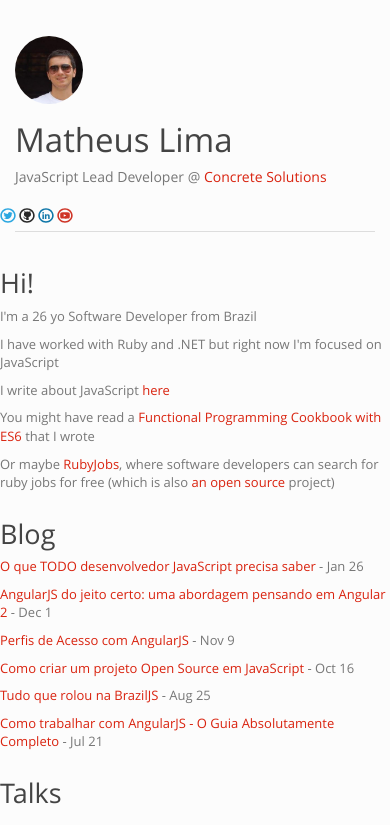
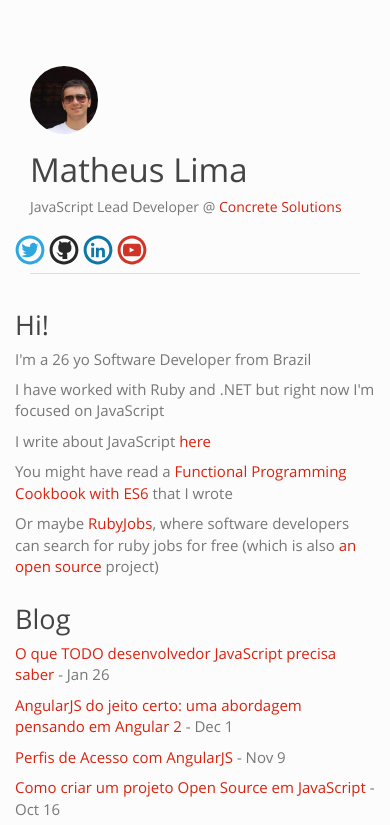
Before and after one commit to matheusml/portfolio-page, a website: page public/index.html in a window 390 px wide. Shown: the top 825 px of the page. Drawn offline with Linux system fonts and the light colour scheme.

Commit message:
Fixing social media icons for mobile

```diff
--- a/public/css/styles.css
+++ b/public/css/styles.css
@@ -11,9 +11,17 @@ footer {
 	   width: 10%;
     }
 }
+
 @media (max-width: 699px) {
     .avatar {
 	   width: 68px;
+    }
+}
+
+
+@media (max-width: 699px) {
+    .container {
+	   padding: 30px;
     }
 }
 
@@ -28,3 +36,19 @@ a {
 .social-media-item:hover {
 	opacity: 0.7;
 }
+
+@media (min-width: 700px) {
+    .social-media-image {
+        width: 4%;
+    }
+}
+
+@media (max-width: 699px) {
+    .social-media-image {
+        width: 30px;
+    }
+}
+
+body {
+    font-size: 15px;
+}
--- a/public/index.html
+++ b/public/index.html
@@ -25,16 +25,16 @@
           </div>
           <div class="social-media">
             <a href="https://twitter.com/matheusml" class="social-media-item" title="Twitter" target="_blank">
-              <img src="img/twitter.svg" alt="Twitter" width="4%">
+              <img src="img/twitter.svg" alt="Twitter" class="social-media-image">
             </a>
             <a href="https://github.com/matheusml" class="social-media-item" title="GitHub" target="_blank">
-              <img src="img/github.svg" alt="GitHub" width="4%">
+              <img src="img/github.svg" alt="GitHub" class="social-media-image">
             </a>
             <a href="https://br.linkedin.com/in/matheuslima" class="social-media-item" title="LinkedIn" target="_blank">
-              <img src="img/linkedin.svg" alt="LinkedIn" width="4%">
+              <img src="img/linkedin.svg" alt="LinkedIn" class="social-media-image">
             </a>
             <a href="https://www.youtube.com/user/matheusml90" class="social-media-item" title="YouTube" target="_blank">
-              <img src="img/youtube.svg" alt="YouTube" width="4%">
+              <img src="img/youtube.svg" alt="YouTube" class="social-media-image">
             </a>
           </div>
         </div>
```
Also changed, not shown: public/dist/style.min.css.
